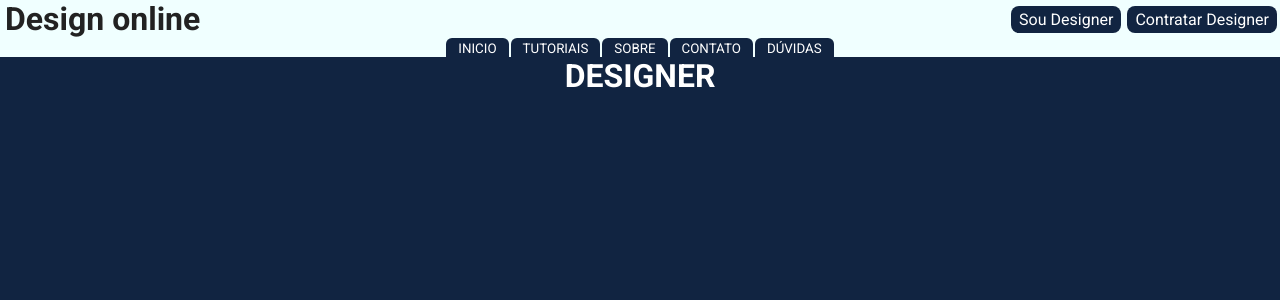
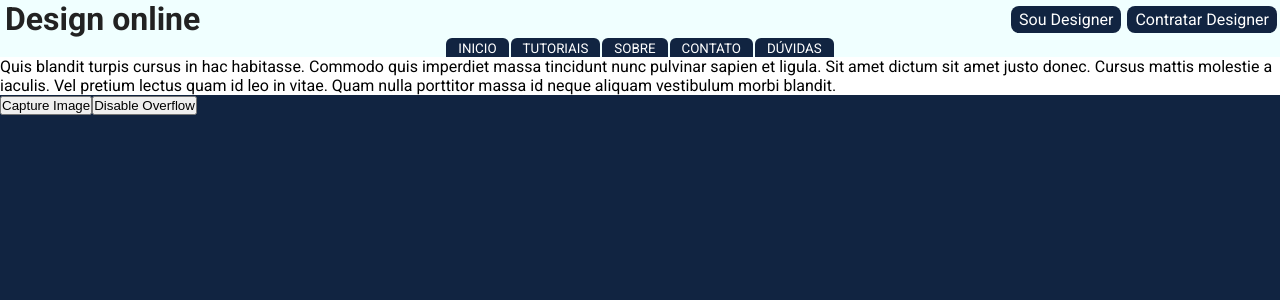
Before and after one commit to Laylsons3/design, a Next.js app: page /soudesigner in a window 1280 px wide. Shown: the top 300 px of the page. Built offline with nearby package versions, Linux system fonts and the light colour scheme.

Commit message:
salvar imagem funcionando

```diff
--- a/package.json
+++ b/package.json
@@ -20,6 +20,8 @@
   "homepage": "https://github.com/Laylsons3/design#readme",
   "dependencies": {
     "@headlessui/react": "^1.6.2",
+    "html-to-image": "^1.9.0",
+    "html2canvas": "^1.4.1",
     "next": "^12.1.6",
     "react": "^18.1.0",
     "react-dom": "^18.1.0",
--- a/pages/soudesigner.js
+++ b/pages/soudesigner.js
@@ -1,19 +1,30 @@
-import Header from "../components/Header"
+import { useRef, useState } from "react";
+import exportAsImage from "./utils/exportAsImage";
+import Header from '../components/Header';
 
-function SouDesigner() {
-    return(
-        <div style={{textAlign:'center'}}>
-
-            <Header />
-
-
-            <h1>DESIGNER</h1>
-
-            <div>
-
-            </div>
+export default function App() {
+  const exportRef = useRef();
+  const [enableOverflow, setOverflow] = useState(true);
+  return (
+    <>
+    <Header />
+      <div className="parent">
+        <div ref={exportRef}>
+          <p style={{backgroundColor:'white',color:'black'}} className={enableOverflow ? "whitespace-nowrap" : ""}>
+            Quis blandit turpis cursus in hac habitasse. Commodo quis imperdiet
+            massa tincidunt nunc pulvinar sapien et ligula. Sit amet dictum sit
+            amet justo donec. Cursus mattis molestie a iaculis. Vel pretium
+            lectus quam id leo in vitae. Quam nulla porttitor massa id neque
+            aliquam vestibulum morbi blandit.
+          </p>
         </div>
-    )
+      </div>
+      <button onClick={() => exportAsImage(exportRef.current, "test")}>
+        Capture Image
+      </button>
+      <button onClick={() => setOverflow(!enableOverflow)}>
+        {enableOverflow ? "Disable Overflow" : "Enable Overflow"}
+      </button>
+    </>
+  );
 }
-
-export default SouDesigner
--- /dev/null
+++ b/pages/utils/exportAsImage.js
@@ -0,0 +1,40 @@
+import html2canvas from "html2canvas";
+
+const exportAsImage = async (element, imageFileName) => {
+  const html = document.getElementsByTagName("html")[0];
+  const body = document.getElementsByTagName("body")[0];
+  let htmlWidth = html.clientWidth;
+  let bodyWidth = body.clientWidth;
+
+  const newWidth = element.scrollWidth - element.clientWidth;
+
+  if (newWidth > element.clientWidth) {
+    htmlWidth += newWidth;
+    bodyWidth += newWidth;
+  }
+
+  html.style.width = htmlWidth + "px";
+  body.style.width = bodyWidth + "px";
+
+  const canvas = await html2canvas(element);
+  const image = canvas.toDataURL("image/png", 1.0);
+  downloadImage(image, imageFileName);
+  html.style.width = null;
+  body.style.width = null;
+};
+
+const downloadImage = (blob, fileName) => {
+  const fakeLink = window.document.createElement("a");
+  fakeLink.style = "display:none;";
+  fakeLink.download = fileName;
+
+  fakeLink.href = blob;
+
+  document.body.appendChild(fakeLink);
+  fakeLink.click();
+  document.body.removeChild(fakeLink);
+
+  fakeLink.remove();
+};
+
+export default exportAsImage;
--- a/styles/global.scss
+++ b/styles/global.scss
@@ -215,9 +215,9 @@ body {
     align-self: center;
 }
 
-.botao-salvar:hover {
-    display: none;
-}
+// .botao-salvar:hover {
+//     display: none;
+// }
 
 .escondido {
     display: none;
@@ -256,3 +256,11 @@ body {
         cursor: pointer;
     }
 }
+
+
+  .slider::-moz-range-thumb {
+    width: 25px;
+    height: 25px;
+    background: #04AA6D;
+    cursor: pointer;
+  }
```
Also changed, not shown: pages/index.js (+27 -8 lines), pages/teste.js (deleted, +0 -52 lines), 1 other file (tests, documents, lock files or other folders).
